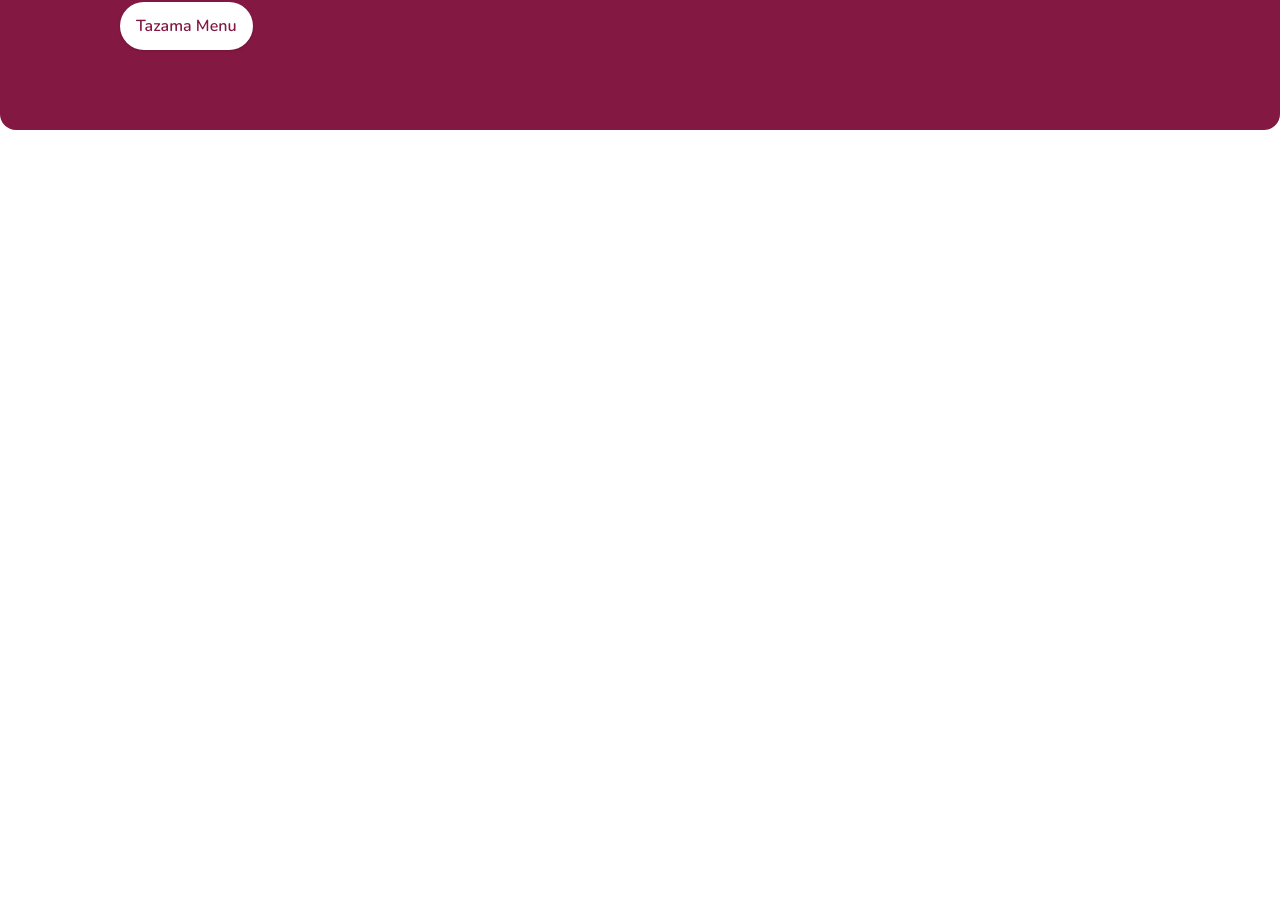
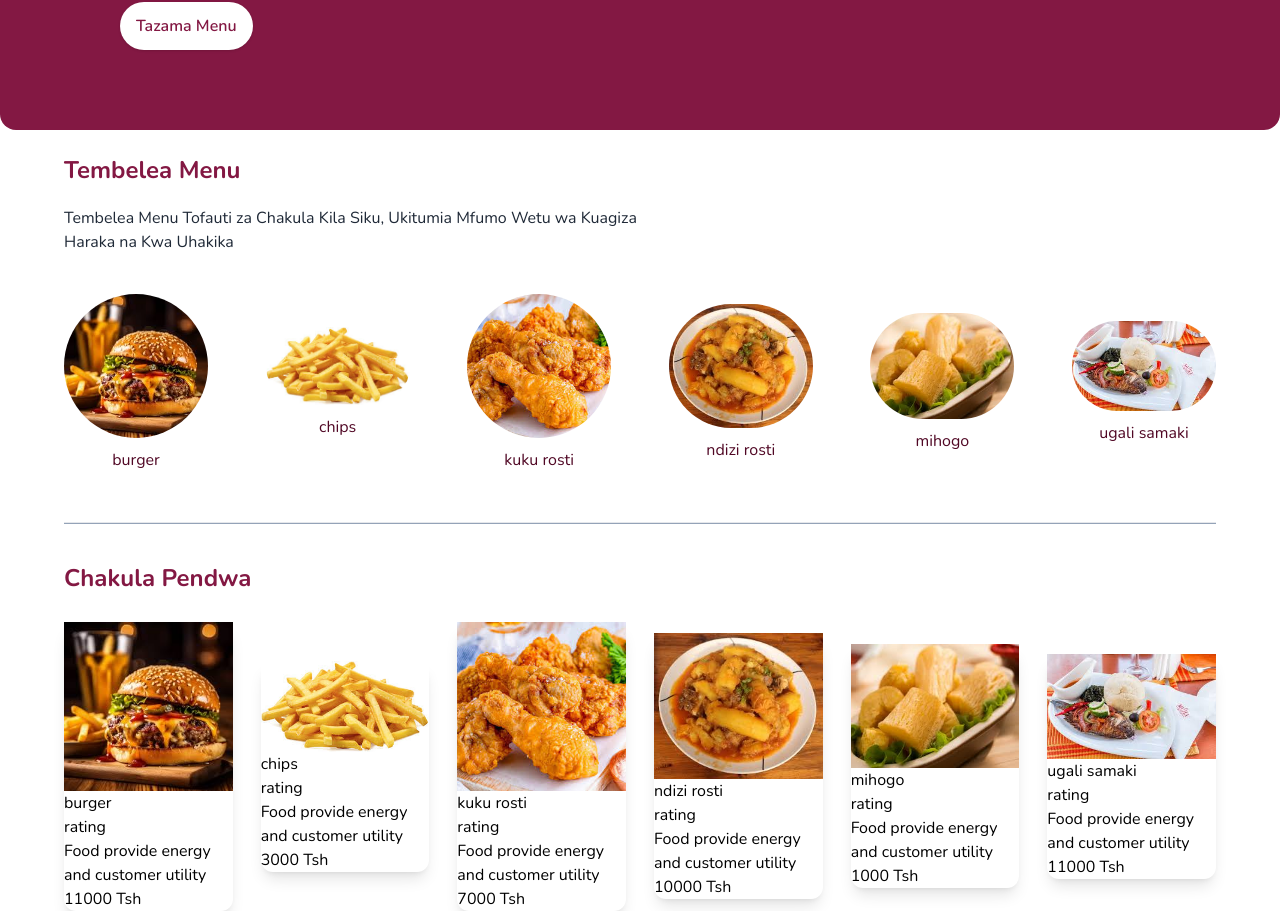
Before and after one commit to Nation47/Food-delivery-app, a React (Vite) app: page / in a window 1280 px wide. Shown: the part 322-1233 px from the top of the page. Before the commit the page ends 800 px from the top, so only its background shows below. Built offline with nearby package versions, Linux system fonts and the light colour scheme.

Commit message:
another update

```diff
--- a/src/assets/assets.js
+++ b/src/assets/assets.js
@@ -8,7 +8,7 @@ import burger2 from './burger2.jpeg'
 import ugalisamaki from './ugalisamaki.jpeg'
 import mihogo from './mihogo.jpeg'
 import ndizirosti from './ndizirosti.jpeg'
-import chickrost from './chickrost'
+import chickrost from './chickrost.jpeg'
 import foodbg2 from './foodbg2.jpeg'
 import foodbg3 from './foodbg3.jpeg'
 import foodbg4 from './foodbg4.jpeg'
@@ -56,3 +56,54 @@ export const menuList = [
         img: ugalisamaki
     }
 ]
+
+export const foodList = [
+    {
+        id: 1,
+        name: 'burger',
+        img: burger,
+        price: 11000,
+        description: 'Food provide energy and customer utility',
+        category: 'Bites'
+    },
+    {
+        id: 2,
+        name: 'chips',
+        img: chips,
+        price: 3000,
+        description: 'Food provide energy and customer utility',
+        category: 'Bites'
+    },
+    {
+        id: 3,
+        name: 'kuku rosti',
+        img: chickrost,
+        price: 7000,
+        description: 'Food provide energy and customer utility',
+        category: 'Bites'
+    },
+    {
+        id: 4,
+        name: 'ndizi rosti',
+        img: ndizirosti,
+        price: 10000,
+        description: 'Food provide energy and customer utility',
+        category: 'Bites'
+    },
+    {
+        id: 5,
+        name: 'mihogo',
+        img: mihogo,
+        price: 1000,
+        description: 'Food provide energy and customer utility',
+        category: 'Bites'
+    },
+    {
+        id: 6,
+        name: 'ugali samaki',
+        img: ugalisamaki,
+        price: 11000,
+        description: 'Food provide energy and customer utility',
+        category: 'Bites'
+    },
+]
--- /dev/null
+++ b/src/components/ExploreMenu.jsx
@@ -0,0 +1,25 @@
+import { menuList } from "../assets/assets";
+
+const ExploreMenu = ({category, setCategory}) => {
+    return (
+        <>
+            <div className="flex flex-col gap-5 m-auto max-w-6xl my-6 ">
+                <h2 className="font-bold text-pink-900 text-2xl">Tembelea Menu</h2>
+                <p className="max-w-xl text-gray-800">Tembelea Menu Tofauti za Chakula Kila Siku, Ukitumia Mfumo Wetu wa Kuagiza Haraka na Kwa Uhakika</p>
+                <div className="flex justify-between items-center my-5 mx-0 snap-x overflow-x-scroll gap-6 text-center">
+                    {menuList.map((item,index) => {
+                        return(
+                            <div className="snap-center" onClick={() => setCategory(prev => prev === item.name? "All": item.name)} key={index}>
+                                <img src={item.img} alt="" className={category === item.name ?"cursor-pointer w-36 min-w-20 rounded-full border-4 border-pink-900":"cursor-pointer w-36 min-w-20 rounded-full"} />
+                                <p className="mt-2.5 text-pink-950 cursor-pointer text-base">{item.name}</p>
+                            </div>
+                        )
+                    })}
+                </div>
+                <hr className="my-2.5 h-0.5 mx-0 bg-slate-400" />
+            </div>
+        </>
+    );
+}
+
+export default ExploreMenu;
--- /dev/null
+++ b/src/components/FoodDisplay.jsx
@@ -0,0 +1,21 @@
+import { useContext } from "react";
+import { StoreContext } from "../context/StoreContext";
+import FoodItem from "./FoodItem";
+
+const FoodDisplay = ({category}) => {
+    const {foodList} = useContext(StoreContext)
+    return (
+        <>
+            <div className="m-auto max-w-6xl mt-7">
+                <h2 className="font-bold text-pink-900 text-2xl">Chakula Pendwa</h2>
+                <div className="grid grid-cols-6 mt-7 gap-7 row-auto">
+                    {foodList.map((item,index) => {
+                        return <FoodItem key={index} item={item} />
+                    })}
+                </div>
+            </div>
+        </>
+    );
+}
+
+export default FoodDisplay;
--- /dev/null
+++ b/src/components/FoodItem.jsx
@@ -0,0 +1,21 @@
+const FoodItem = ({item}) => {
+    return (
+        <>
+            <div className="m-auto rounded-xl shadow-lg">
+                <div>
+                    <img src={item.img} alt="" />
+                </div>
+                <div>
+                    <div>
+                        <p>{item.name}</p>
+                        <p>rating</p>
+                    </div>
+                    <p>{item.description}</p>
+                    <p>{item.price} Tsh</p>
+                </div>
+            </div>
+        </>
+    );
+}
+
+export default FoodItem;
--- a/src/components/Navbar.jsx
+++ b/src/components/Navbar.jsx
@@ -24,7 +24,7 @@ const Navbar = () => {
                             <BiSearch className="h-7 w-8 cursor-pointer" />
                             <div className="relative">
                                 <SlBasket className="h-7 w-8 ml-0 cursor-pointer" />
-                                <div className="dot"></div>
+                                <div className="dot animate-bounce"></div>
                             </div>
                             <button className="bg-transparent border-2 border-pink-900 py-1 px-6 cursor-pointer rounded-full text-base hover:bg-pink-100">sign in</button>
                         </div>
--- /dev/null
+++ b/src/context/StoreContext.jsx
@@ -0,0 +1,18 @@
+import { createContext } from "react";
+import { foodList } from "../assets/assets";
+
+export const StoreContext = createContext(null);
+
+const StoreContextProvider = ({children}) => {
+
+    const contextValue = {
+        foodList
+    }
+    return (
+        <StoreContext.Provider value={contextValue}>
+            {children}
+        </StoreContext.Provider>
+    )
+}
+
+export default StoreContextProvider;
--- a/src/index.css
+++ b/src/index.css
@@ -16,7 +16,7 @@
 }
 
 .dot{
-    @apply absolute min-h-2.5 min-w-2.5 -top-2 -right-2 bg-red-500 rounded-full;
+    @apply absolute min-h-2.5 min-w-2.5 -top-2 -right-2 bg-red-700 rounded-full;
 }
 
 body{
--- a/src/main.jsx
+++ b/src/main.jsx
@@ -2,9 +2,13 @@ import { StrictMode } from 'react'
 import { createRoot } from 'react-dom/client'
 import App from './App.jsx'
 import './index.css'
+import StoreContextProvider from './context/StoreContext.jsx'
 
 createRoot(document.getElementById('root')).render(
-  <StrictMode>
-    <App />
-  </StrictMode>,
+
+  <StoreContextProvider>
+    <StrictMode>
+        <App />
+    </StrictMode>
+  </StoreContextProvider>
 )
--- a/src/pages/HomePage.jsx
+++ b/src/pages/HomePage.jsx
@@ -1,11 +1,15 @@
+import { useState } from "react";
+import ExploreMenu from "../components/ExploreMenu";
 import Heading from "../components/Heading";
-
-
+import FoodDisplay from "../components/FoodDisplay";
 
 const HomePage = () => {
+    const [category,setCategory] = useState("All")
     return (
         <>
             <Heading />
+            <ExploreMenu category={category} setCategory={setCategory}/>
+            <FoodDisplay category={category} />
         </>
     );
 }
```
